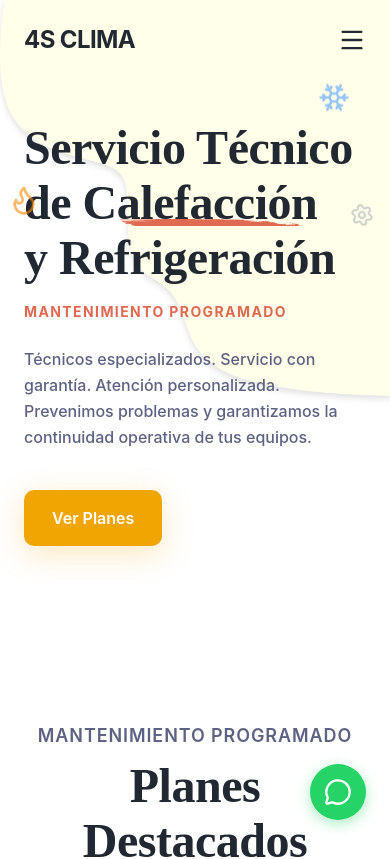
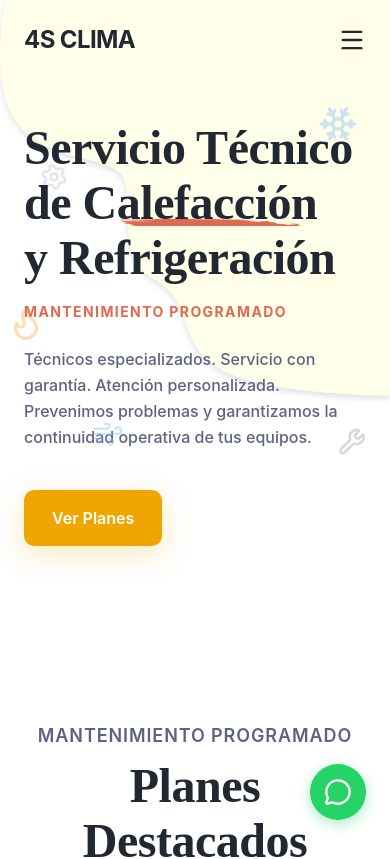
Before and after one commit to OnlyAlayy/cuatroese, a React (Vite) app: page / in a window 390 px wide. Shown: the top 859 px of the page. Built offline with nearby package versions, Linux system fonts and the light colour scheme; a web font is replaced by a local one.

Commit message:
Update mobile hero: 5 floating icons in background layer to prevent text overlap

```diff
--- a/src/components/Hero.jsx
+++ b/src/components/Hero.jsx
@@ -1,4 +1,4 @@
-import { Snowflake, Flame, Settings } from 'lucide-react'
+import { Snowflake, Flame, Settings, Wrench, Wind } from 'lucide-react'
 
 const Hero = () => {
   return (
@@ -12,12 +12,16 @@ const Hero = () => {
             Mantenimiento Programado
           </p>
 
-          <h1 className="font-heading mb-4 md:mb-8 text-[3rem] leading-tight relative">
-            {/* Floating Icons Mobile */}
-            <Snowflake className="absolute -top-8 right-4 w-8 h-8 text-blue-400 opacity-60 md:hidden animate-[bounce_3s_ease-in-out_infinite]" />
-            <Flame className="absolute bottom-16 -left-4 w-8 h-8 text-orange-400 opacity-60 md:hidden animate-[bounce_4s_ease-in-out_infinite]" />
-            <Settings className="absolute top-1/2 -right-2 w-6 h-6 text-gray-400 opacity-50 md:hidden animate-[spin_6s_linear_infinite]" />
+          {/* Floating Icons Mobile (Background Layer) */}
+          <div className="absolute inset-0 z-0 pointer-events-none md:hidden overflow-visible">
+            <Snowflake className="absolute -top-2 right-2 w-10 h-10 text-blue-400 opacity-30 animate-[bounce_3s_ease-in-out_infinite]" />
+            <Flame className="absolute top-[45%] -left-4 w-9 h-9 text-orange-400 opacity-30 animate-[bounce_4s_ease-in-out_infinite]" />
+            <Settings className="absolute top-[10%] left-4 w-7 h-7 text-gray-400 opacity-30 animate-[spin_6s_linear_infinite]" />
+            <Wrench className="absolute bottom-[20%] right-0 w-7 h-7 text-gray-500 opacity-30 animate-[bounce_5s_ease-in-out_infinite]" />
+            <Wind className="absolute top-[70%] left-[20%] w-8 h-8 text-blue-300 opacity-30 animate-[pulse_3s_ease-in-out_infinite]" />
+          </div>
 
+          <h1 className="font-heading mb-4 md:mb-8 text-[3rem] leading-tight relative z-10">
             Servicio Técnico de{' '}
             <span className="relative inline-block">
               <span className="relative z-10">Calefacción</span>
```
